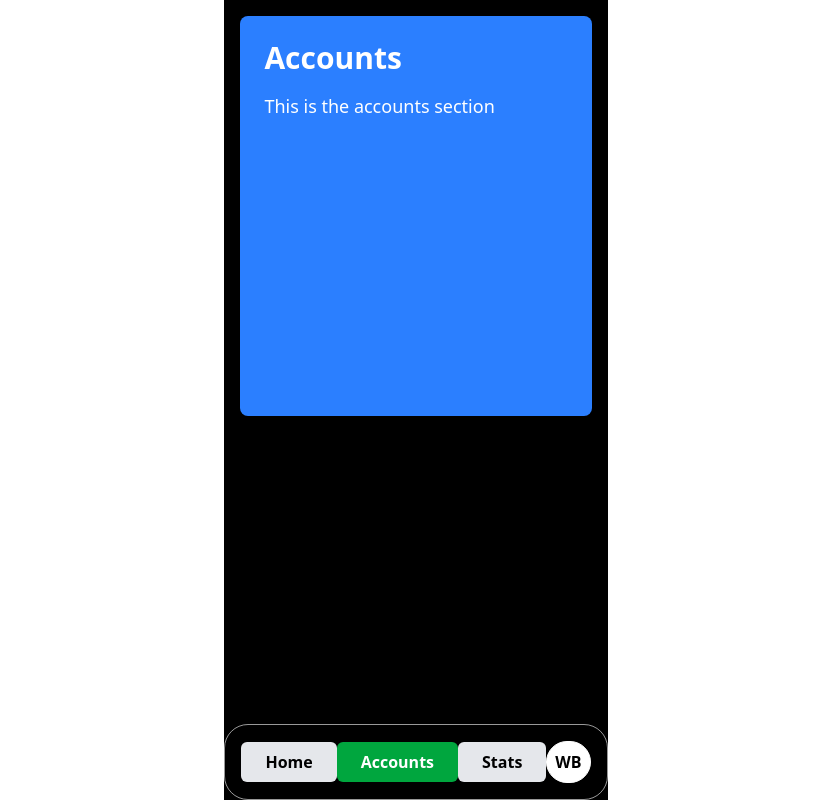
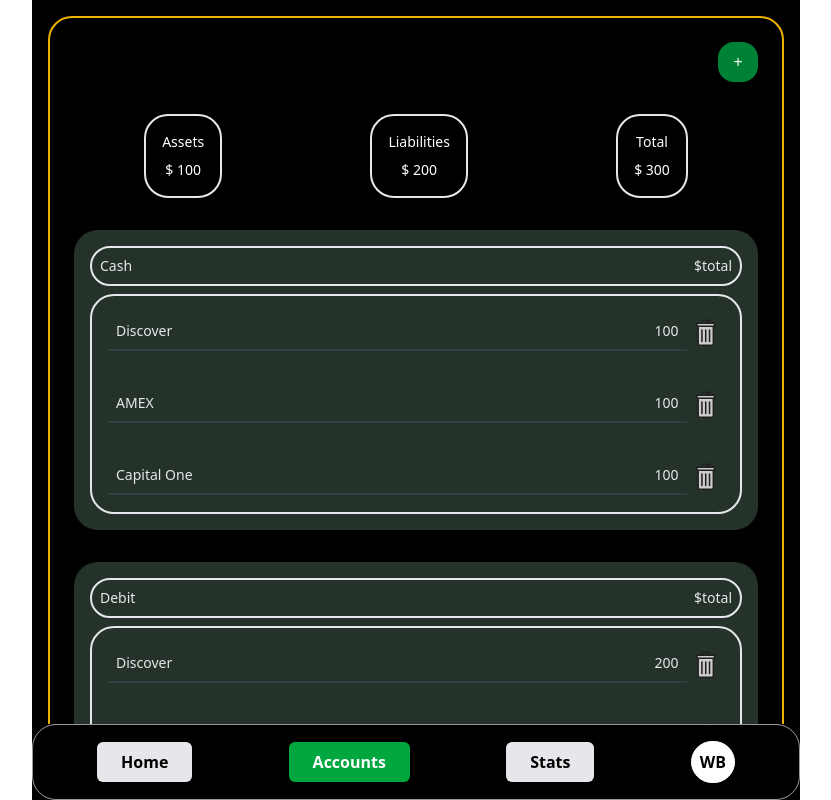
Before and after one commit to rodriguezosvaldo/Solvio, a React (Vite) app: page / in a window 1280 px wide. Both pictures are taken after a click on the button "Accounts". Shown: the whole page, without its empty margins (224-1055 px from the left). Built offline with nearby package versions, Linux system fonts and the light colour scheme; what @midudev/tailwind-animations would draw is missing.

Commit message:
Accounts page layout complete. Styling is still pending

```diff
--- a/src/App.jsx
+++ b/src/App.jsx
@@ -21,7 +21,7 @@ function App() {
   }
 
   return (
-    <div className='bg-black flex flex-col max-w-[768px] h-screen overflow-hidden'>
+    <div className='bg-black flex flex-col w-[768px] h-screen overflow-hidden'>
       <div className='flex-1 w-full p-4 overflow-y-auto'>
         {renderActiveComponent()}
       </div>
--- /dev/null
+++ b/src/components/accounts/AccNameAndAmount.jsx
@@ -0,0 +1,12 @@
+import React from 'react';
+
+const AccNameAndAmount = ({name, amount}) => {
+    return (
+        <div className='flex justify-between items-center w-full border-b-2 border-gray-600/40 p-2'>
+            <span className='text-sm text-gray-200'>{name}</span>
+            <span className='text-sm text-gray-200'>{amount}</span>
+        </div>
+    )
+}
+
+export default AccNameAndAmount;
--- a/src/components/accounts/Accounts.jsx
+++ b/src/components/accounts/Accounts.jsx
@@ -1,10 +1,24 @@
 import React from 'react'
+import Add from './Add';
+import CategoryAndValue from '../home/CategoryAndValue';
+import AccountsByCategory from './AccountsByCategory';
+
 
 const Accounts = () => {
+
+
     return (
-        <div className='bg-blue-500 flex flex-col gap-4 text-white p-6 rounded-lg min-h-[400px]'>
-            <h1 className='text-3xl font-bold'>Accounts</h1>
-            <p className='text-lg'>This is the accounts section</p>
+        <div className='flex flex-col gap-8 text-white p-6 w-full overflow-y-auto border-2 border-yellow-500 rounded-3xl'>
+            <Add onClick={() => {}} />
+            <div className='flex gap-2 w-full justify-around items-center'>
+                <CategoryAndValue label='Assets' value={100} />
+                <CategoryAndValue label='Liabilities' value={200} />
+                <CategoryAndValue label='Total' value={300} />
+            </div>
+            <AccountsByCategory category='Cash' amount={100} />
+            <AccountsByCategory category='Debit' amount={200} />
+            <AccountsByCategory category='Credit' amount={300} />
+            <AccountsByCategory category='Savings' amount={400} />
         </div>
     )
 }
--- /dev/null
+++ b/src/components/accounts/AccountsByCategory.jsx
@@ -0,0 +1,35 @@
+import React from 'react';
+import AccNameAndAmount from './AccNameAndAmount';
+import Delete from './Delete';
+
+
+const AccountsByCategory = ({category, amount}) => {
+
+
+    return (
+        <div className='bg-green-200/20 flex flex-col gap-2 w-full justify-start items-start p-4 rounded-3xl'>
+            <div className='flex w-full h-auto justify-between items-center border-2 border-gray-200 rounded-3xl p-2'>
+                <span className='text-sm text-gray-200'>{category}</span>
+                <span className='text-sm text-gray-200'>$total</span>
+            </div>
+            <div className='flex flex-col w-full gap-4 justify-start items-start border-2 border-gray-200 rounded-3xl p-2'>
+                <div className='flex w-full justify-between items-center p-2'>
+                    <AccNameAndAmount name='Discover' amount={amount} />
+                    <Delete onClick={() => {}} />
+                </div>
+
+                <div className='flex w-full justify-between items-center p-2'>
+                    <AccNameAndAmount name='AMEX' amount={amount} />
+                    <Delete onClick={() => {}} />
+                </div>
+
+                <div className='flex w-full justify-between items-center p-2'>
+                    <AccNameAndAmount name='Capital One' amount={amount} />
+                    <Delete onClick={() => {}} />
+                </div>
+            </div>
+        </div>
+    )
+};
+
+export default AccountsByCategory;
--- /dev/null
+++ b/src/components/accounts/Add.jsx
@@ -0,0 +1,11 @@
+import React from 'react';
+
+const Add = ({onClick}) => {
+    return (
+        <button className='bg-green-700 flex w-10 h-10 self-end justify-center items-center rounded-2xl'
+        onClick={onClick}
+        >+</button>
+    )
+};
+
+export default Add;
--- /dev/null
+++ b/src/components/accounts/Delete.jsx
@@ -0,0 +1,13 @@
+import React from 'react';
+
+const Delete = ({onClick}) => {
+    return (
+        <button className='flex w-10 h-10 justify-center items-center'
+        onClick={onClick}
+        >
+            <svg viewBox="0 0 1024 1024" class="icon" version="1.1" xmlns="http://www.w3.org/2000/svg" fill="#000000"><g id="SVGRepo_bgCarrier" stroke-width="0"></g><g id="SVGRepo_tracerCarrier" stroke-linecap="round" stroke-linejoin="round"></g><g id="SVGRepo_iconCarrier"><path d="M667.8 362.1H304V830c0 28.2 23 51 51.3 51h312.4c28.4 0 51.4-22.8 51.4-51V362.2h-51.3z" fill="#CCCCCC"></path><path d="M750.3 295.2c0-8.9-7.6-16.1-17-16.1H289.9c-9.4 0-17 7.2-17 16.1v50.9c0 8.9 7.6 16.1 17 16.1h443.4c9.4 0 17-7.2 17-16.1v-50.9z" fill="#CCCCCC"></path><path d="M733.3 258.3H626.6V196c0-11.5-9.3-20.8-20.8-20.8H419.1c-11.5 0-20.8 9.3-20.8 20.8v62.3H289.9c-20.8 0-37.7 16.5-37.7 36.8V346c0 18.1 13.5 33.1 31.1 36.2V830c0 39.6 32.3 71.8 72.1 71.8h312.4c39.8 0 72.1-32.2 72.1-71.8V382.2c17.7-3.1 31.1-18.1 31.1-36.2v-50.9c0.1-20.2-16.9-36.8-37.7-36.8z m-293.5-41.5h145.3v41.5H439.8v-41.5z m-146.2 83.1H729.5v41.5H293.6v-41.5z m404.8 530.2c0 16.7-13.7 30.3-30.6 30.3H355.4c-16.9 0-30.6-13.6-30.6-30.3V382.9h373.6v447.2z" fill="#211F1E"></path><path d="M511.6 798.9c11.5 0 20.8-9.3 20.8-20.8V466.8c0-11.5-9.3-20.8-20.8-20.8s-20.8 9.3-20.8 20.8v311.4c0 11.4 9.3 20.7 20.8 20.7zM407.8 798.9c11.5 0 20.8-9.3 20.8-20.8V466.8c0-11.5-9.3-20.8-20.8-20.8s-20.8 9.3-20.8 20.8v311.4c0.1 11.4 9.4 20.7 20.8 20.7zM615.4 799.6c11.5 0 20.8-9.3 20.8-20.8V467.4c0-11.5-9.3-20.8-20.8-20.8s-20.8 9.3-20.8 20.8v311.4c0 11.5 9.3 20.8 20.8 20.8z" fill="#211F1E"></path></g></svg>
+        </button>
+    )
+}
+
+export default Delete;
--- a/src/components/home/CategoryAndValue.jsx
+++ b/src/components/home/CategoryAndValue.jsx
@@ -1,7 +1,7 @@
 import React from 'react'
 
 const CategoryAndValue = ({label, value}) => (
-    <div className='bg-green-700 flex flex-col gap-2 justify-center items-center rounded-3xl p-4 w-full h-full'>
+    <div className='flex flex-col gap-2 justify-center items-center rounded-3xl p-4 border-2 border-gray-200'>
         <p className='text-white text-sm'>{label}</p>
         <span className='text-white text-sm'>$ {value}</span>
     </div>
```
